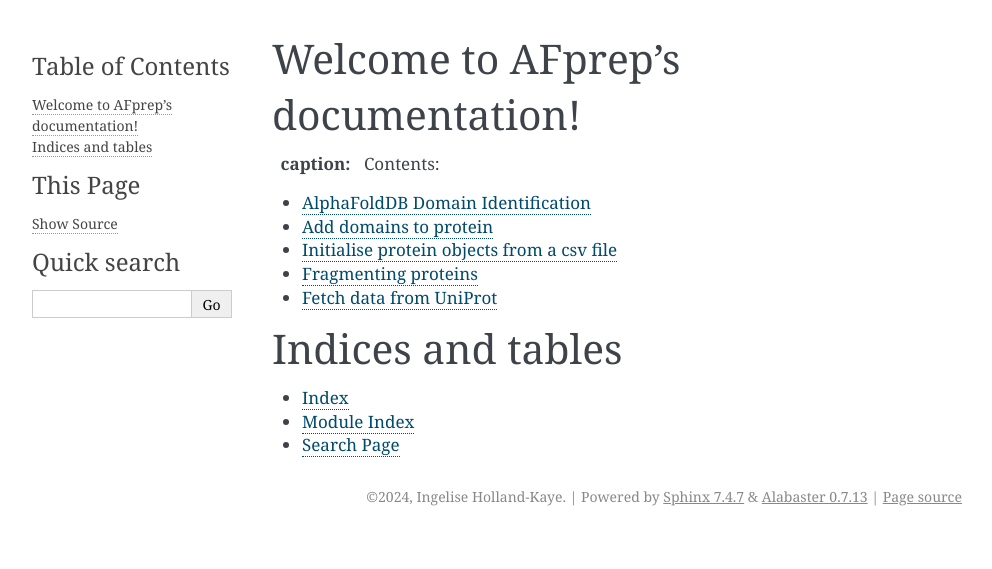
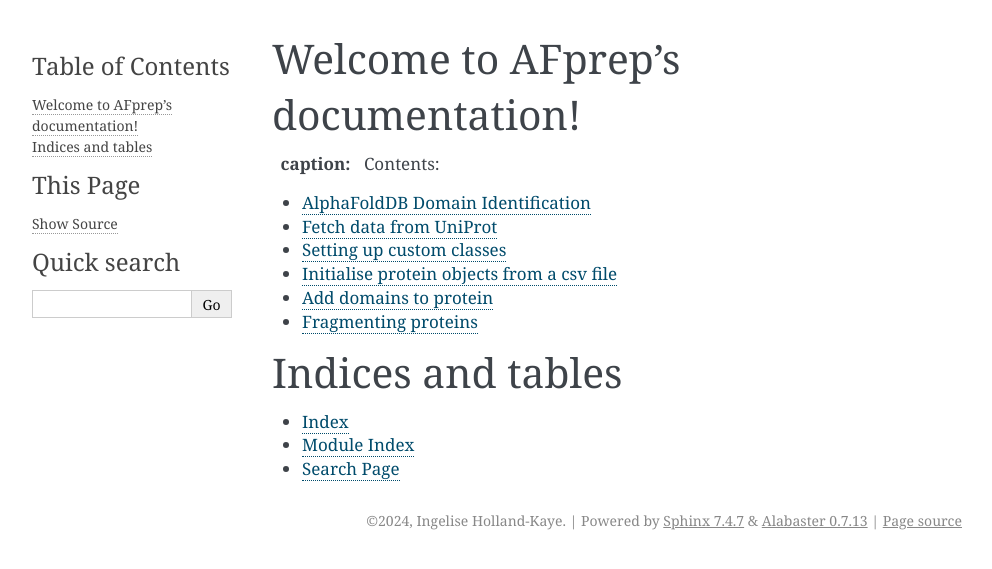
Before and after one commit to IngeliseH/AlphaFragment, a Sphinx documentation site: the page built from docs/index.rst, in a window 1280 px wide. Shown: the top 569 px of the page, without its empty margins (148-1140 px from the left). Built offline with Sphinx 7.4.7, drawn with Linux system fonts in a browser that asks for light colours.

Commit message:
added rst file for classes module and added to index.rst. Reordered modules in index.rst

```diff
--- a/docs/index.rst
+++ b/docs/index.rst
@@ -12,10 +12,11 @@
    :maxdepth: 2
 
    AlphaFoldDB_domain_identification
+   UniProt_data_fetch
+   classes
+   protein_init
    protein_add_domains
-   protein_init
    recursive_fragment_finding
-   UniProt_data_fetch
 
 
 
```
Also changed, not shown: docs/classes.rst (added, +7 -0 lines).
